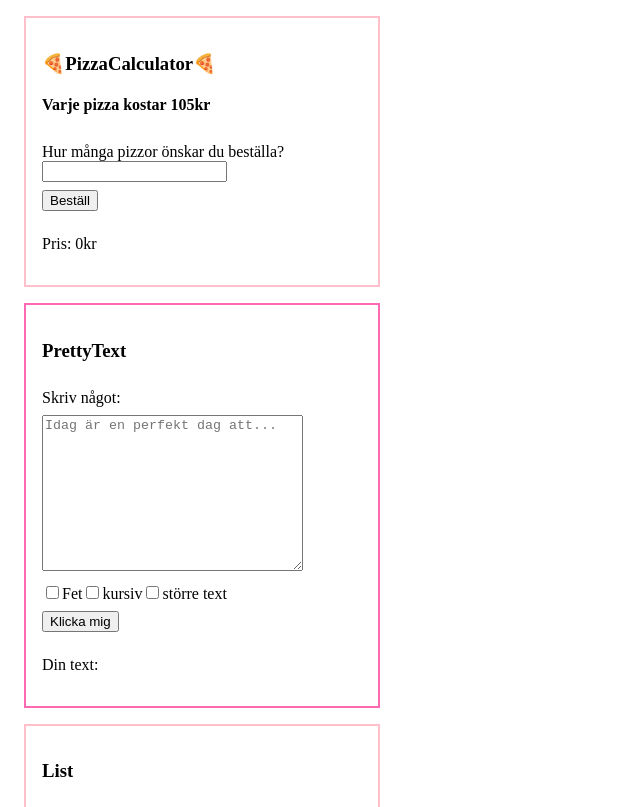
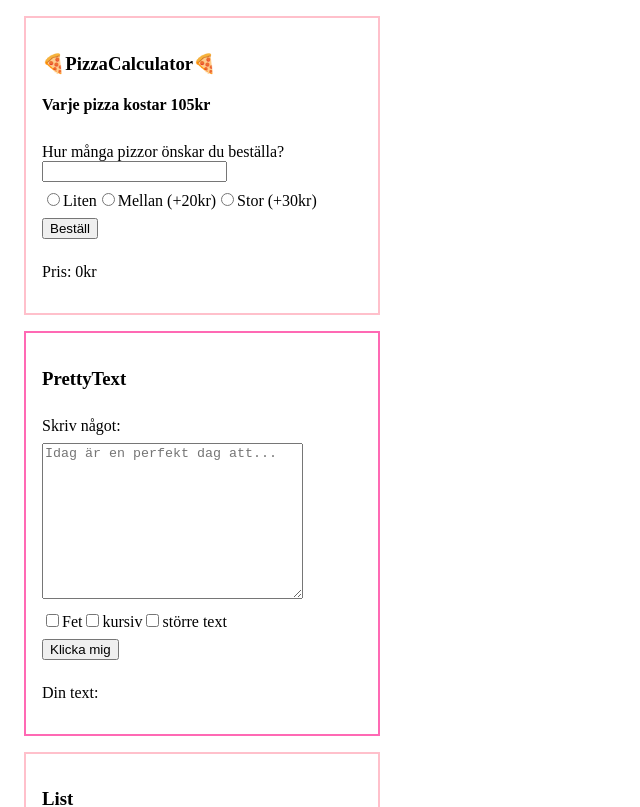
Before and after one commit to naathaliie/SECOND-kod-kata-TS, a React (Vite) app: page / in a window 1280 px wide. Shown: the top 807 px of the page, without its empty margins (0-640 px from the left). Built offline with nearby package versions, Linux system fonts and the light colour scheme.

Commit message:
PizzaCalculator + utmaning1

```diff
--- a/src/PizzaCalculator.tsx
+++ b/src/PizzaCalculator.tsx
@@ -1,18 +1,25 @@
 /* 🍕 Gör en komponent PizzaCalculator som har ett inputfält
 för antal pizzor och en knapp samt p-tagg. Användaren fyller
 i antal pizzor hen vill ha och klickar på knappen. Priset
-räknas ut utifrån antal och totalen visas i p-taggen. */
+räknas ut utifrån antal och totalen visas i p-taggen.
+
+UTMANING: Lägg till tre radioknappar för olika storlekar på
+pizzorna. Priset räknas ut utifrån storlek och antal.*/
 
 import { useRef, useState } from "react";
 
 const PizzaCalculator = () => {
   const [price, setPrice] = useState(0);
   const [inputText, setInputText] = useState("");
+  const [selectedSize, setSelectedSize] = useState("");
   const inputRef = useRef<HTMLInputElement>(null);
+  const smallPizaRef = useRef<HTMLInputElement>(null);
+  const mediumPizaRef = useRef<HTMLInputElement>(null);
+  const largePizaRef = useRef<HTMLInputElement>(null);
 
   const handleOnClick = () => {
     if (inputRef.current) {
-      setPrice(Number(inputText) * 105);
+      setPrice(Number(inputText) * 105 + Number(selectedSize));
       setInputText("");
       inputRef.current.focus();
     }
@@ -20,6 +27,10 @@ const PizzaCalculator = () => {
 
   const handleChange = (e: React.ChangeEvent<HTMLInputElement>) => {
     setInputText(e.target.value);
+  };
+
+  const handlesizeChange = (e: React.ChangeEvent<HTMLInputElement>) => {
+    setSelectedSize(e.target.value);
   };
 
   return (
@@ -40,6 +51,33 @@ const PizzaCalculator = () => {
         />
       </div>
       <div>
+        <input
+          ref={smallPizaRef}
+          type="radio"
+          id="small"
+          value={"0"}
+          name="pizzaSize"
+          onChange={handlesizeChange}
+        />
+        <label htmlFor="small">Liten</label>
+        <input
+          ref={mediumPizaRef}
+          type="radio"
+          value={"20"}
+          name="pizzaSize"
+          onChange={handlesizeChange}
+        />
+        <label htmlFor="medium">Mellan (+20kr)</label>
+        <input
+          ref={largePizaRef}
+          type="radio"
+          value={"30"}
+          name="pizzaSize"
+          onChange={handlesizeChange}
+        />
+        <label htmlFor="big">Stor (+30kr)</label>
+      </div>
+      <div>
         <button onClick={handleOnClick}>Beställ</button>
       </div>
       <div>
```
